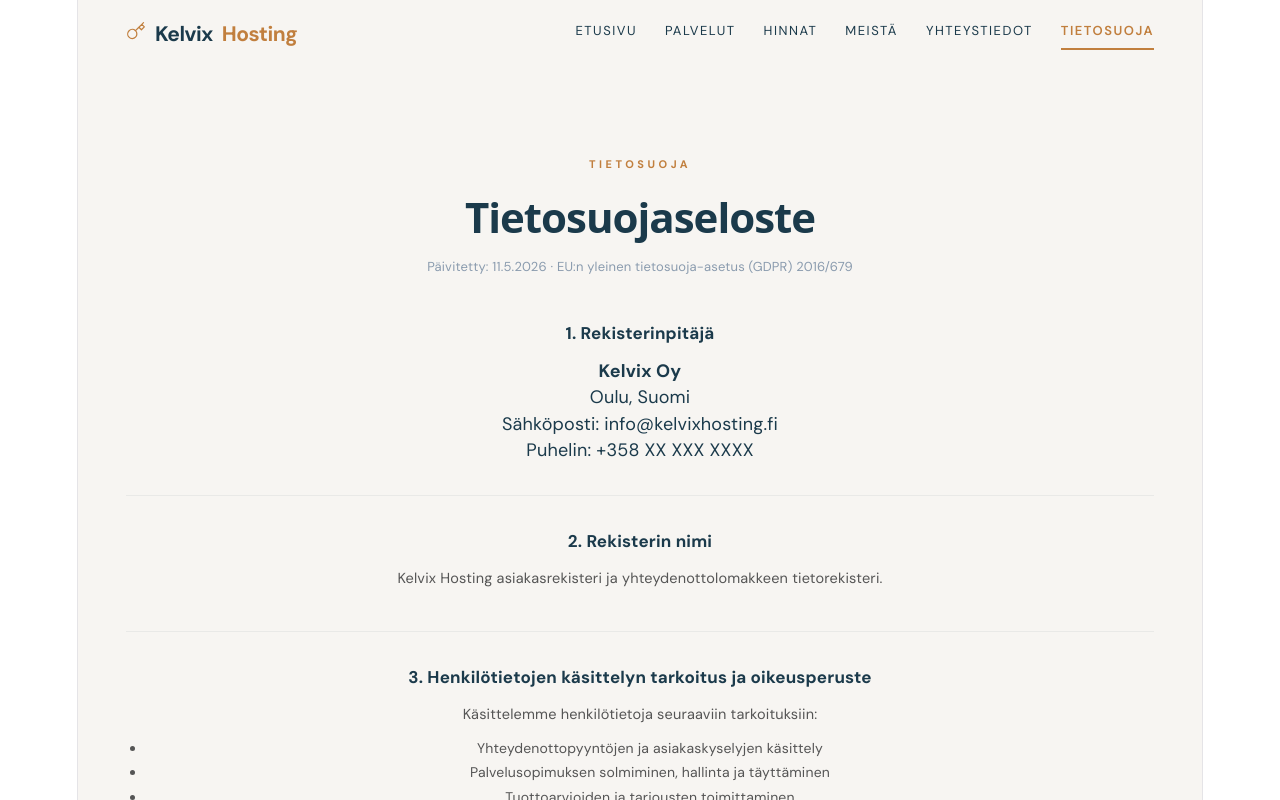
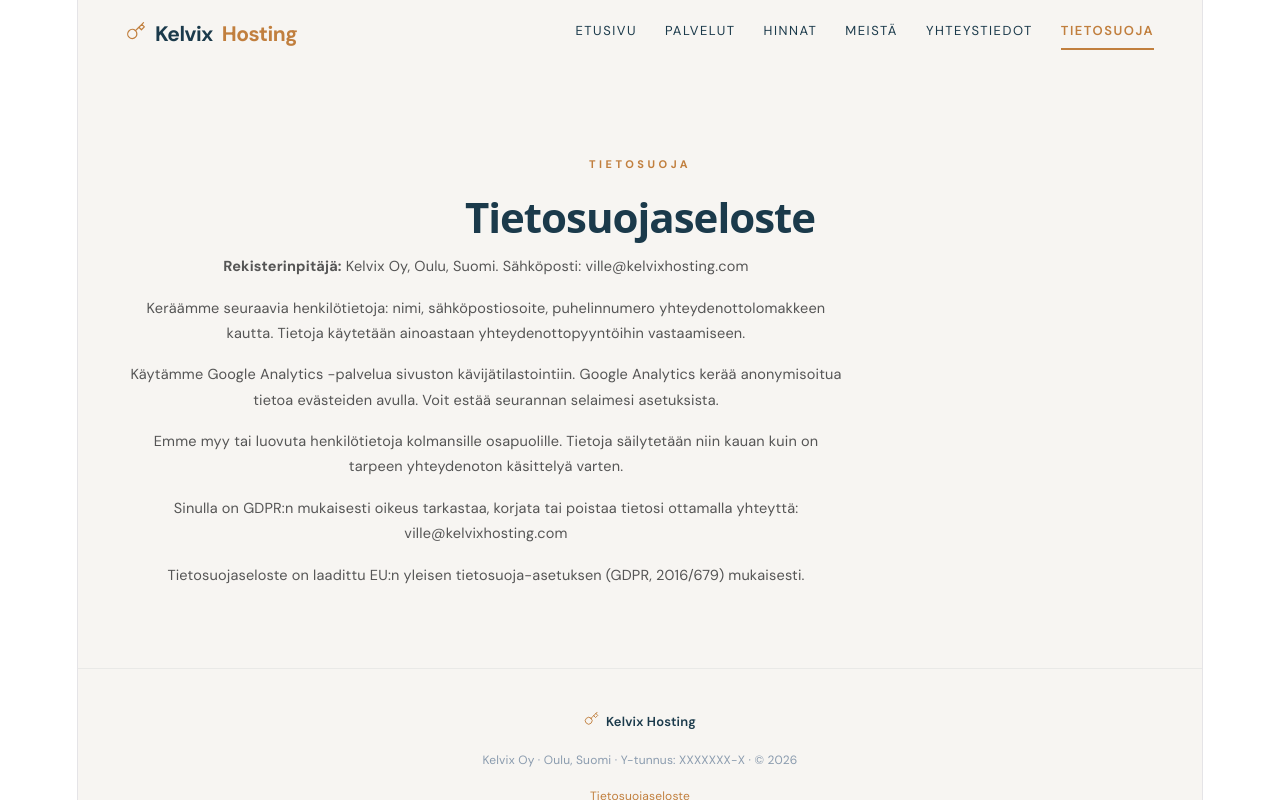
Before and after one commit to qvvnygk5rb-lgtm/Kelvix-hosting, a React (Vite) app: page / in a window 1280 px wide. Both pictures are taken after a click on the element "Tietosuojaseloste". Built offline with nearby package versions, Linux system fonts and the light colour scheme.

Commit message:
Update email to ville@kelvixhosting.com, simplify privacy policy content

```diff
--- a/src/App.jsx
+++ b/src/App.jsx
@@ -364,7 +364,7 @@
         <div style={{display:"flex",flexDirection:"column",gap:22}}>
           <div style={{fontSize:20,fontWeight:700,color:C.primary}}>Kelvix Hosting</div>
           <p style={{fontSize:14.5,color:"#666",lineHeight:1.7,margin:0}}>Oulun ensimmäinen ammattimainen lyhytvuokrauksen hosting-palvelu. Sinä nautit tuotoista – me hoidamme kaiken muun.</p>
-          {[{ic:<MailIcon/>,t:"info@kelvixhosting.fi"},{ic:<PhoneIcon/>,t:"+358 XX XXX XXXX"},{ic:<MapIcon/>,t:"Oulu ja lähialueet"}].map((c,i)=>(
+          {[{ic:<MailIcon/>,t:"ville@kelvixhosting.com"},{ic:<PhoneIcon/>,t:"+358 XX XXX XXXX"},{ic:<MapIcon/>,t:"Oulu ja lähialueet"}].map((c,i)=>(
             <div key={i} style={{display:"flex",alignItems:"center",gap:13}}>
               <div style={{width:44,height:44,borderRadius:12,background:C.soft,color:C.primary,display:"flex",alignItems:"center",justifyContent:"center",flexShrink:0}}>{c.ic}</div>
               <span style={{fontSize:14.5,color:"#555"}}>{c.t}</span>
@@ -384,66 +384,14 @@
     <section style={{...W,paddingTop:80,paddingBottom:80}} aria-label="Tietosuojaseloste">
       <Chip>Tietosuoja</Chip>
       <H2>Tietosuojaseloste</H2>
-      <p style={{fontSize:13,color:C.muted,marginBottom:40}}>Päivitetty: 11.5.2026 &middot; EU:n yleinen tietosuoja-asetus (GDPR) 2016/679</p>
-
-      {[
-        {t:"1. Rekisterinpitäjä",body:[
-          <><strong>Kelvix Oy</strong><br/>Oulu, Suomi<br/>Sähköposti: info@kelvixhosting.fi<br/>Puhelin: +358 XX XXX XXXX</>
-        ]},
-        {t:"2. Rekisterin nimi",body:["Kelvix Hosting asiakasrekisteri ja yhteydenottolomakkeen tietorekisteri."]},
-        {t:"3. Henkilötietojen käsittelyn tarkoitus ja oikeusperuste",body:[
-          "Käsittelemme henkilötietoja seuraaviin tarkoituksiin:",
-          <ul style={{margin:"8px 0 0 0",padding:"0 0 0 20px",fontSize:14,lineHeight:1.75,color:"#555"}}>
-            <li>Yhteydenottopyyntöjen ja asiakaskyselyjen käsittely</li>
-            <li>Palvelusopimuksen solmiminen, hallinta ja täyttäminen</li>
-            <li>Tuottoarvioiden ja tarjousten toimittaminen</li>
-            <li>Laskutus ja maksujen käsittely</li>
-            <li>Asiakassuhteen ylläpito ja asiakasviestintä</li>
-            <li>Lakisääteisten velvoitteiden täyttäminen</li>
-          </ul>,
-          "Käsittelyn oikeusperusteena on sopimuksen täytäntöönpano, rekisteröidyn suostumus sekä rekisterinpitäjän oikeutettu etu (asiakassuhteen hoitaminen)."
-        ]},
-        {t:"4. Rekisterin tietosisältö",body:[
-          "Rekisteri voi sisältää seuraavia henkilötietoja:",
-          <ul style={{margin:"8px 0 0 0",padding:"0 0 0 20px",fontSize:14,lineHeight:1.75,color:"#555"}}>
-            <li>Nimi, sähköpostiosoite, puhelinnumero</li>
-            <li>Kohteen osoite ja kiinteistön tiedot</li>
-            <li>Valittu palvelu tai palvelupyyntö</li>
-            <li>Viestintä- ja asiakashistoria</li>
-            <li>Sopimus- ja laskutustiedot</li>
-          </ul>
-        ]},
-        {t:"5. Säännönmukaiset tietolähteet",body:["Henkilötiedot kerätään rekisteröidyltä itseltään verkkosivun yhteydenottolomakkeen, sähköpostin tai puhelimen välityksellä."]},
-        {t:"6. Tietojen säännönmukainen luovuttaminen",body:["Henkilötietoja ei luovuteta ulkopuolisille ilman rekisteröidyn suostumusta, ellei lainsäädäntö sitä edellytä. Tietoja voidaan luovuttaa viranomaisille lain niin vaatiessa."]},
-        {t:"7. Tietojen siirto EU:n tai ETA:n ulkopuolelle",body:["Henkilötietoja ei siirretä EU:n tai ETA-alueen ulkopuolelle."]},
-        {t:"8. Tietojen säilytysaika",body:["Henkilötietoja säilytetään niin kauan kuin asiakassuhde on voimassa ja sen jälkeen kirjanpitolain edellyttämän ajan (6 vuotta). Yhteydenottolomakkeen tiedot, joista ei muodostu asiakassuhdetta, poistetaan 12 kuukauden kuluessa."]},
-        {t:"9. Rekisteröidyn oikeudet",body:[
-          "Rekisteröidyllä on seuraavat oikeudet:",
-          <ul style={{margin:"8px 0 0 0",padding:"0 0 0 20px",fontSize:14,lineHeight:1.75,color:"#555"}}>
-            <li><strong>Tarkastusoikeus:</strong> oikeus tarkastaa itseään koskevat tiedot</li>
-            <li><strong>Oikeus tietojen oikaisemiseen:</strong> oikeus vaatia virheellisten tietojen korjaamista</li>
-            <li><strong>Oikeus tietojen poistamiseen:</strong> oikeus pyytää tietojen poistamista ("oikeus tulla unohdetuksi")</li>
-            <li><strong>Oikeus käsittelyn rajoittamiseen:</strong> oikeus vaatia käsittelyn rajoittamista tietyissä tilanteissa</li>
-            <li><strong>Oikeus siirtää tiedot järjestelmästä toiseen</strong></li>
-            <li><strong>Oikeus peruuttaa suostumus</strong> milloin tahansa</li>
-            <li><strong>Oikeus tehdä valitus valvontaviranomaiselle</strong> (Tietosuojavaltuutettu, tietosuoja.fi)</li>
-          </ul>,
-          "Oikeuksien käyttämistä koskevat pyynnöt lähetetään sähköpostitse osoitteeseen info@kelvixhosting.fi."
-        ]},
-        {t:"10. Tietoturva",body:["Rekisterin tiedot on suojattu asianmukaisin teknisin ja organisatorisin toimenpitein. Tietoja käsittelevät vain ne henkilöt, joiden työtehtävät sitä edellyttävät. Käytämme SSL-salattua yhteyttä tiedonsiirron suojaamiseen."]},
-        {t:"11. Evästeet",body:["Verkkosivumme saattaa käyttää teknisiä evästeitä sivuston toiminnan varmistamiseen. Emme käytä markkinointi- tai seurantaevästeitä ilman suostumustasi."]},
-        {t:"12. Tietosuojaselosteen muutokset",body:["Pidätämme oikeuden päivittää tätä tietosuojaselostetta. Muutoksista ilmoitetaan verkkosivullamme. Merkittävistä muutoksista ilmoitetaan rekisteröidyille erikseen."]},
-        {t:"13. Yhteystiedot",body:[<>Tietosuoja-asioissa ota yhteyttä: <strong>info@kelvixhosting.fi</strong></>]},
-      ].map((sec,i)=>(
-        <div key={i} style={{marginBottom:32,paddingBottom:32,borderBottom:i<12?`1px solid ${C.soft}`:"none"}}>
-          <h3 style={{fontSize:17,fontWeight:700,color:C.primary,marginBottom:12}}>{sec.t}</h3>
-          {sec.body.map((b,j)=>(
-            typeof b === "string"
-              ? <p key={j} style={{fontSize:14.5,lineHeight:1.75,color:"#555",margin:"0 0 8px 0"}}>{b}</p>
-              : <div key={j}>{b}</div>
-          ))}
-        </div>
-      ))}
+      <div style={{maxWidth:720}}>
+        <p style={{fontSize:14.5,lineHeight:1.75,color:"#555",marginBottom:16}}><strong>Rekisterinpitäjä:</strong> Kelvix Oy, Oulu, Suomi. Sähköposti: ville@kelvixhosting.com</p>
+        <p style={{fontSize:14.5,lineHeight:1.75,color:"#555",marginBottom:16}}>Keräämme seuraavia henkilötietoja: nimi, sähköpostiosoite, puhelinnumero yhteydenottolomakkeen kautta. Tietoja käytetään ainoastaan yhteydenottopyyntöihin vastaamiseen.</p>
+        <p style={{fontSize:14.5,lineHeight:1.75,color:"#555",marginBottom:16}}>Käytämme Google Analytics -palvelua sivuston kävijätilastointiin. Google Analytics kerää anonymisoitua tietoa evästeiden avulla. Voit estää seurannan selaimesi asetuksista.</p>
+        <p style={{fontSize:14.5,lineHeight:1.75,color:"#555",marginBottom:16}}>Emme myy tai luovuta henkilötietoja kolmansille osapuolille. Tietoja säilytetään niin kauan kuin on tarpeen yhteydenoton käsittelyä varten.</p>
+        <p style={{fontSize:14.5,lineHeight:1.75,color:"#555",marginBottom:16}}>Sinulla on GDPR:n mukaisesti oikeus tarkastaa, korjata tai poistaa tietosi ottamalla yhteyttä: ville@kelvixhosting.com</p>
+        <p style={{fontSize:14.5,lineHeight:1.75,color:"#555",marginBottom:0}}>Tietosuojaseloste on laadittu EU:n yleisen tietosuoja-asetuksen (GDPR, 2016/679) mukaisesti.</p>
+      </div>
     </section>
   );
 
```
